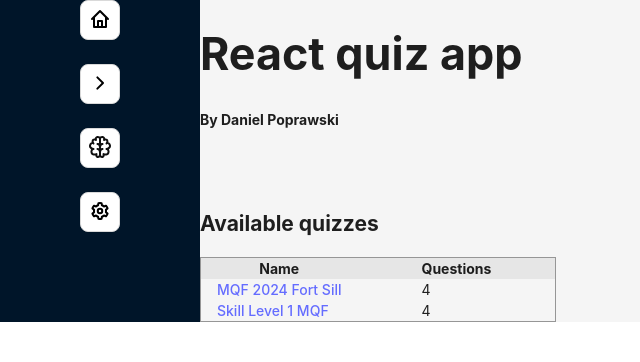
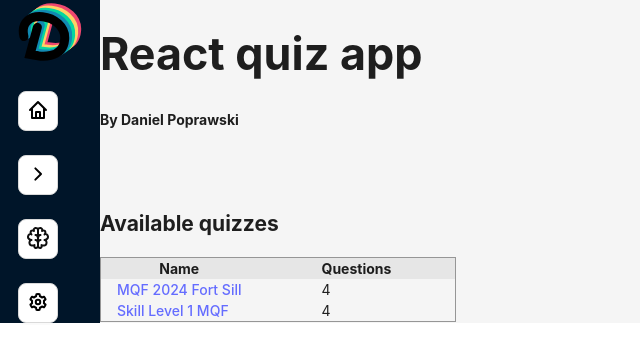
Before and after one commit to DanielPoprawski/quiz-app, a React (Vite) app: page / in a window 1280 px wide. Shown: the top 362 px of the page, without its empty margins (0-640 px from the left). Built offline with nearby package versions, Linux system fonts and the light colour scheme.

Commit message:
modified sidebar and added logo

```diff
--- a/src/assets/icons/CustomIcons.jsx
+++ b/src/assets/icons/CustomIcons.jsx
@@ -98,3 +98,63 @@ export function MenuIcon() {
                 />
         );
 }
+
+export function Logo() {
+        return (
+                <Icon
+                        component={() => (
+                                <svg
+                                        xmlns="http://www.w3.org/2000/svg"
+                                        xmlSpace="preserve"
+                                        id="svg1"
+                                        width="64px"
+                                        height="64px"
+                                        version="1.1"
+                                        viewBox="0 0 200 200"
+                                >
+                                        <g
+                                                id="layer1"
+                                                fill="none"
+                                                strokeDasharray="none"
+                                                strokeLinecap="round"
+                                                strokeOpacity="1"
+                                                strokeWidth="28"
+                                        >
+                                                <path
+                                                        id="path3-5-4"
+                                                        stroke="#ef476f"
+                                                        d="m97.904 57.635-23.04 85.074 25.066 4.051s77.89 14.427 83.302-50.892c6.841-82.57-149.37-103.939-127.358-9.115"
+                                                        display="inline"
+                                                ></path>
+                                                <path
+                                                        id="path3-5-5"
+                                                        stroke="#ffd166"
+                                                        d="m88.568 64.528-23.04 85.074 25.066 4.051s77.89 14.427 83.302-50.893C180.737 20.191 24.525-1.178 46.538 93.645"
+                                                        display="inline"
+                                                ></path>
+                                                <path
+                                                        id="path3-5"
+                                                        stroke="#06d6a0"
+                                                        d="m79.232 71.42-23.04 85.074 25.066 4.051s77.89 14.427 83.301-50.892c6.842-82.57-149.37-103.939-127.358-9.115"
+                                                        display="inline"
+                                                ></path>
+                                                <path
+                                                        id="path3"
+                                                        stroke="#118ab2"
+                                                        d="m69.896 78.313-23.04 85.074 25.066 4.05s77.89 14.428 83.301-50.892c6.842-82.569-149.37-103.938-127.358-9.115"
+                                                        display="inline"
+                                                        opacity="1"
+                                                ></path>
+                                                <path
+                                                        id="path3-5-59"
+                                                        fillOpacity="1"
+                                                        stroke="#000"
+                                                        d="M60.56 85.205 37.519 170.28l25.066 4.051s77.89 14.427 83.302-50.892c6.842-82.57-149.37-103.939-127.358-9.115"
+                                                        display="inline"
+                                                ></path>
+                                        </g>
+                                </svg>
+                        )}
+                />
+        );
+}
--- a/src/pages/Home.jsx
+++ b/src/pages/Home.jsx
@@ -12,7 +12,7 @@ export default function Home() {
         return (
                 <Flex>
                         <Layout>
-                                <Sider>
+                                <Sider width={"100px"}>
                                         <Sidebar />
                                 </Sider>
                                 <Content>
--- a/src/pages/components/Sidebar.jsx
+++ b/src/pages/components/Sidebar.jsx
@@ -1,6 +1,6 @@
 import { useState } from "react";
 import { Button, Flex, Space } from "antd";
-import { ArrowIcon, BrainIcon, HomeIcon, MenuIcon, SettingsIcon } from "../../assets/icons/CustomIcons";
+import { ArrowIcon, BrainIcon, HomeIcon, Logo, MenuIcon, SettingsIcon } from "../../assets/icons/CustomIcons";
 
 export default function Sidebar() {
         const size = "24px";
@@ -48,6 +48,7 @@ export default function Sidebar() {
                         <Flex vertical align="center" gap="large">
                                 {/* TODO: Add <Link> elements to these buttons */}
                                 <Space direction="vertical" size="large">
+                                        <Logo />
                                         <Button size={"large"} icon={<HomeIcon />} />
                                         <Button size={"large"} icon={<ArrowIcon />} />
                                         <Button size={"large"} icon={<BrainIcon />} />
```
Also changed, not shown: src/assets/icons/DLogoCurvy.svg (added).
